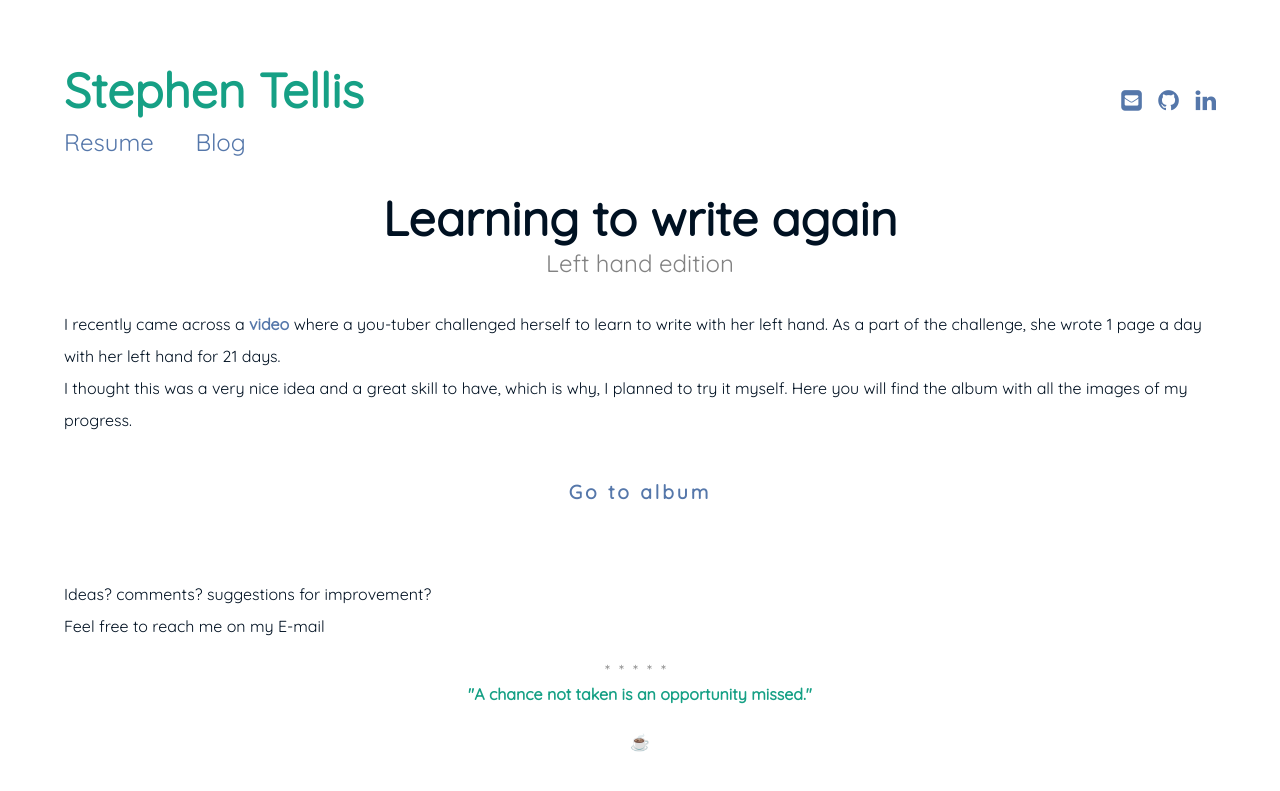
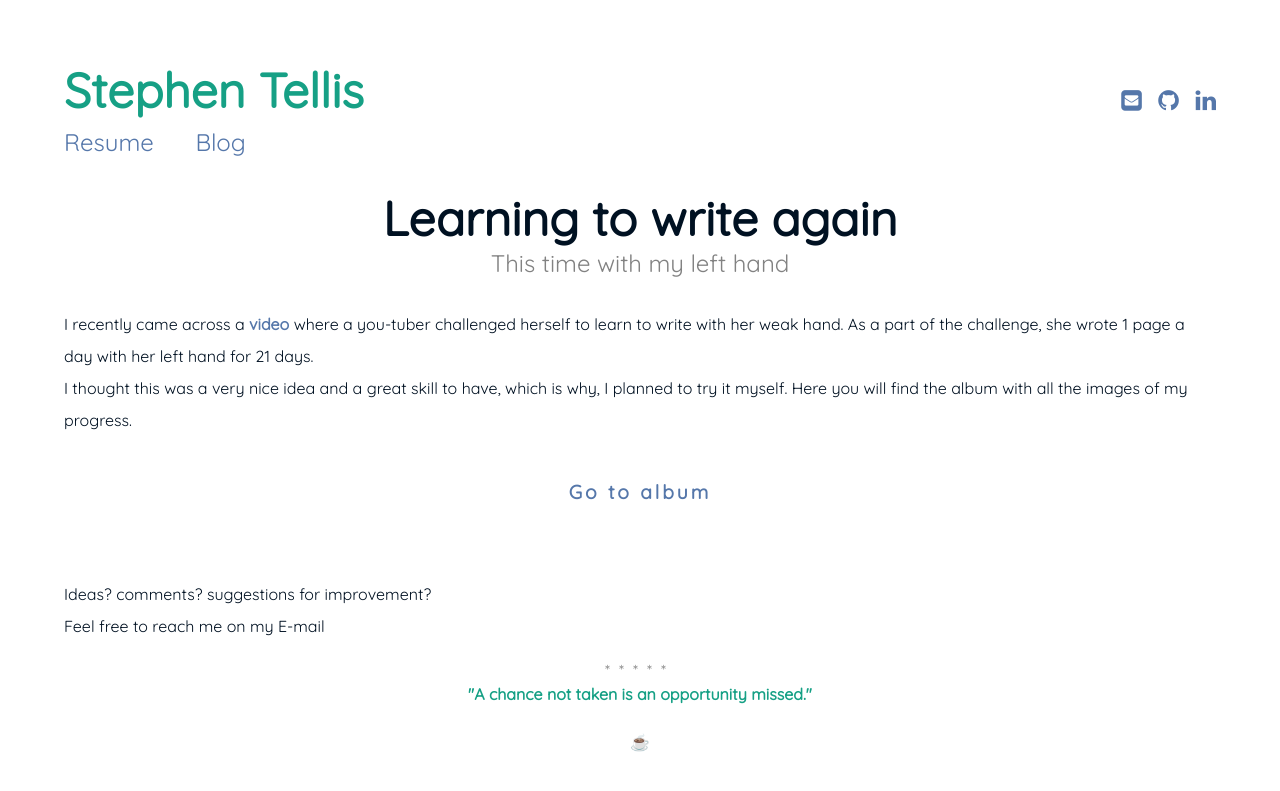
Before and after one commit to Stephen-Tellis/home, a Jekyll site: the page built from _posts/2020-07-02-Lefthand.md, in a window 1280 px wide. Shown: the top 791 px of the page. Built offline with Jekyll 4.4.1, drawn with Linux system fonts in a browser that asks for light colours.

Commit message:
Update 2020-07-02-Lefthand.md

```diff
--- a/_posts/2020-07-02-Lefthand.md
+++ b/_posts/2020-07-02-Lefthand.md
@@ -1,11 +1,11 @@
 ---
 layout: page
 title:  "Learning to write again"
-subtitle: "Left hand edition"
+subtitle: "This time with my left hand"
 date:   2020-07-02 21:21:21 +0530
 categories: ["Self Development"]
 ---
-I recently came across a [video](https://www.youtube.com/watch?v=6YodRoWUOhc "Watch video") where a you-tuber challenged herself to learn to write with her left hand. As a part of the challenge, she wrote 1 page a day with her left hand for 21 days.
+I recently came across a [video](https://www.youtube.com/watch?v=6YodRoWUOhc "Watch video") where a you-tuber challenged herself to learn to write with her weak hand. As a part of the challenge, she wrote 1 page a day with her left hand for 21 days.
 I thought this was a very nice idea and a great skill to have, which is why, I planned to try it myself.
 Here you will find the album with all the images of my progress.
 
```
